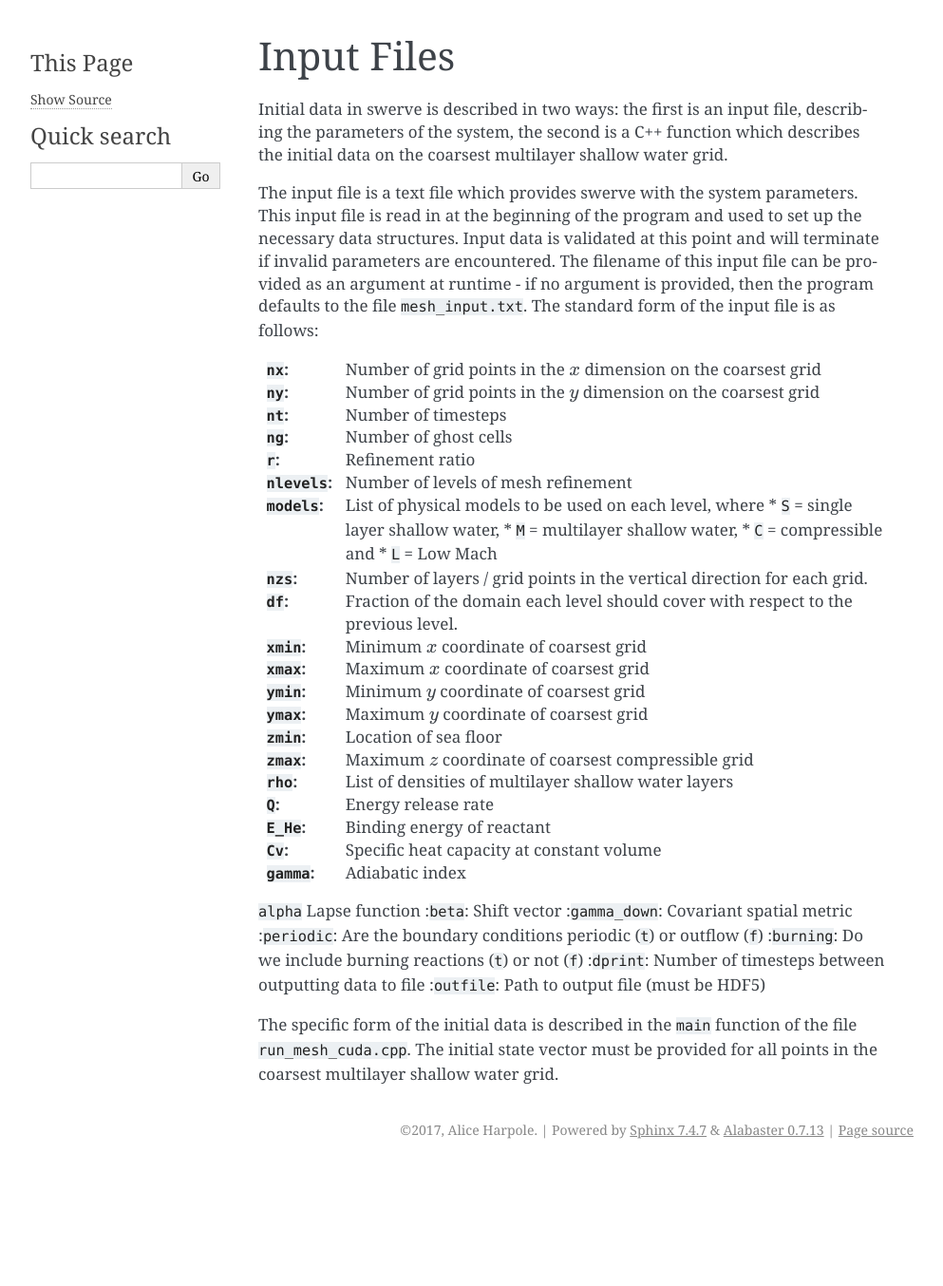
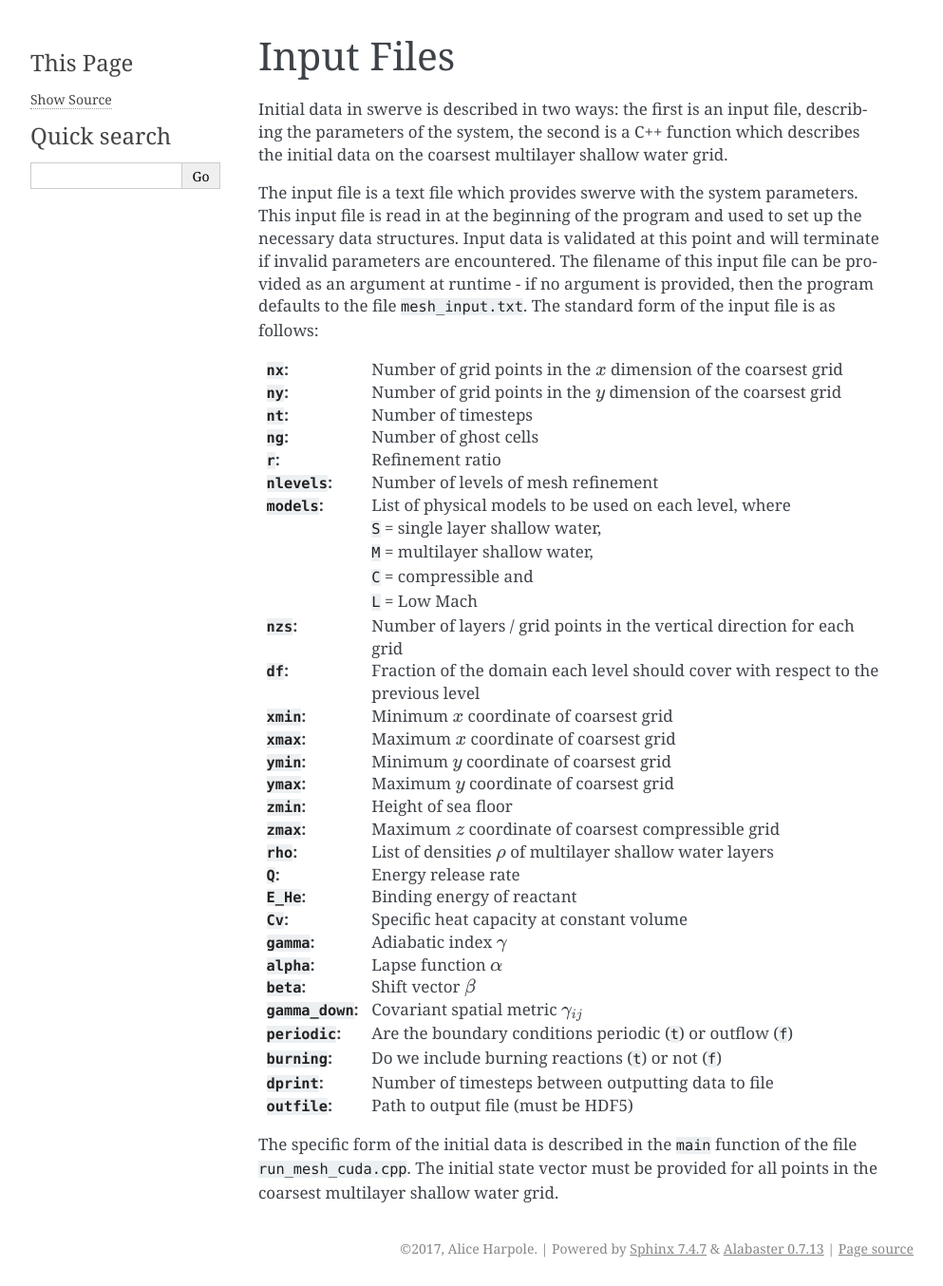
Before and after one commit to harpolea/swerve, a Sphinx documentation site: the page built from docs/input_file.rst, in a window 1280 px wide. Shown: the whole page at 95% size, without its empty margins (148-1141 px from the left). Built offline with Sphinx 7.4.7, drawn with Linux system fonts in a browser that asks for light colours; before the commit the page ends 1229 px from its top, so only the background shows below that.

```diff
--- a/docs/input_file.rst
+++ b/docs/input_file.rst
@@ -1,3 +1,4 @@
+===========
 Input Files
 ===========
 
@@ -5,33 +6,37 @@ Initial data in swerve is described in two ways: the first is an input file, des
 
 The input file is a text file which provides swerve with the system parameters. This input file is read in at the beginning of the program and used to set up the necessary data structures. Input data is validated at this point and will terminate if invalid parameters are encountered. The filename of this input file can be provided as an argument at runtime - if no argument is provided, then the program defaults to the file ``mesh_input.txt``. The standard form of the input file is as follows:
 
-:``nx``:      Number of grid points in the :math:`x` dimension on the coarsest grid
-:``ny``:      Number of grid points in the :math:`y` dimension on the coarsest grid
+:``nx``:      Number of grid points in the :math:`x` dimension of the coarsest grid
+:``ny``:      Number of grid points in the :math:`y` dimension of the coarsest grid
 :``nt``:      Number of timesteps
 :``ng``:      Number of ghost cells
 :``r``:       Refinement ratio
 :``nlevels``: Number of levels of mesh refinement
 :``models``:  List of physical models to be used on each level, where
-    * ``S`` = single layer shallow water,
-    * ``M`` = multilayer shallow water,
-    * ``C`` = compressible and
-    * ``L`` = Low Mach
-:``nzs``:     Number of layers / grid points in the vertical direction for each grid.
-:``df``:      Fraction of the domain each level should cover with respect to the previous level.
+
+    ``S`` = single layer shallow water,
+
+    ``M`` = multilayer shallow water,
+
+    ``C`` = compressible and
+
+    ``L`` = Low Mach
+:``nzs``:     Number of layers / grid points in the vertical direction for each grid
+:``df``:      Fraction of the domain each level should cover with respect to the previous level
 :``xmin``:    Minimum :math:`x` coordinate of coarsest grid
 :``xmax``:    Maximum :math:`x` coordinate of coarsest grid
 :``ymin``:    Minimum :math:`y` coordinate of coarsest grid
 :``ymax``:    Maximum :math:`y` coordinate of coarsest grid
-:``zmin``:    Location of sea floor
+:``zmin``:    Height of sea floor
 :``zmax``:    Maximum :math:`z` coordinate of coarsest compressible grid
-:``rho``:     List of densities of multilayer shallow water layers
+:``rho``:     List of densities :math:`\rho` of multilayer shallow water layers
 :``Q``:       Energy release rate
 :``E_He``:    Binding energy of reactant
 :``Cv``:      Specific heat capacity at constant volume
-:``gamma``:   Adiabatic index
-``alpha``   Lapse function
-:``beta``:    Shift vector
-:``gamma_down``:   Covariant spatial metric
+:``gamma``:   Adiabatic index :math:`\gamma`
+:``alpha``:   Lapse function :math:`\alpha`
+:``beta``:    Shift vector :math:`\beta`
+:``gamma_down``:   Covariant spatial metric :math:`\gamma_{ij}`
 :``periodic``: Are the boundary conditions periodic (``t``) or outflow (``f``)
 :``burning``: Do we include burning reactions (``t``) or not (``f``)
 :``dprint``:  Number of timesteps between outputting data to file
```
Also changed, not shown: docs/README.rst (+13 -0 lines).
